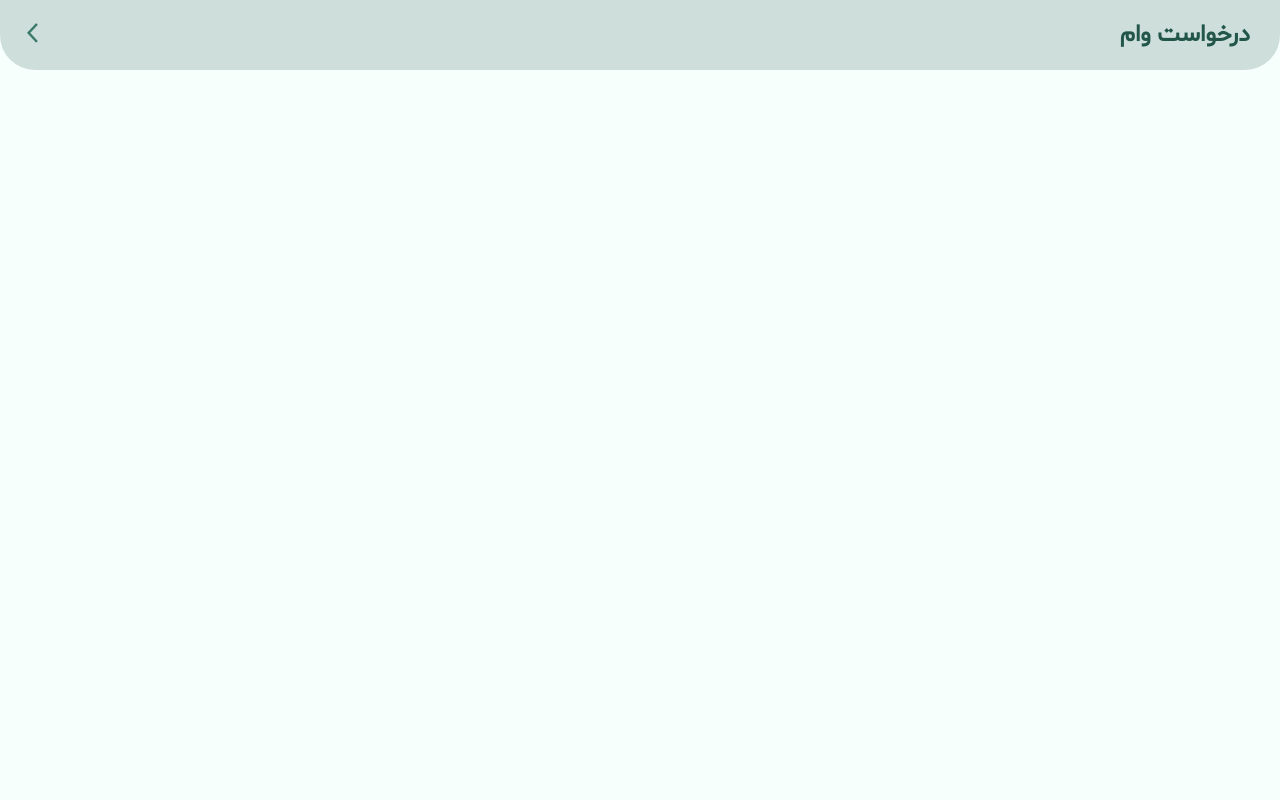
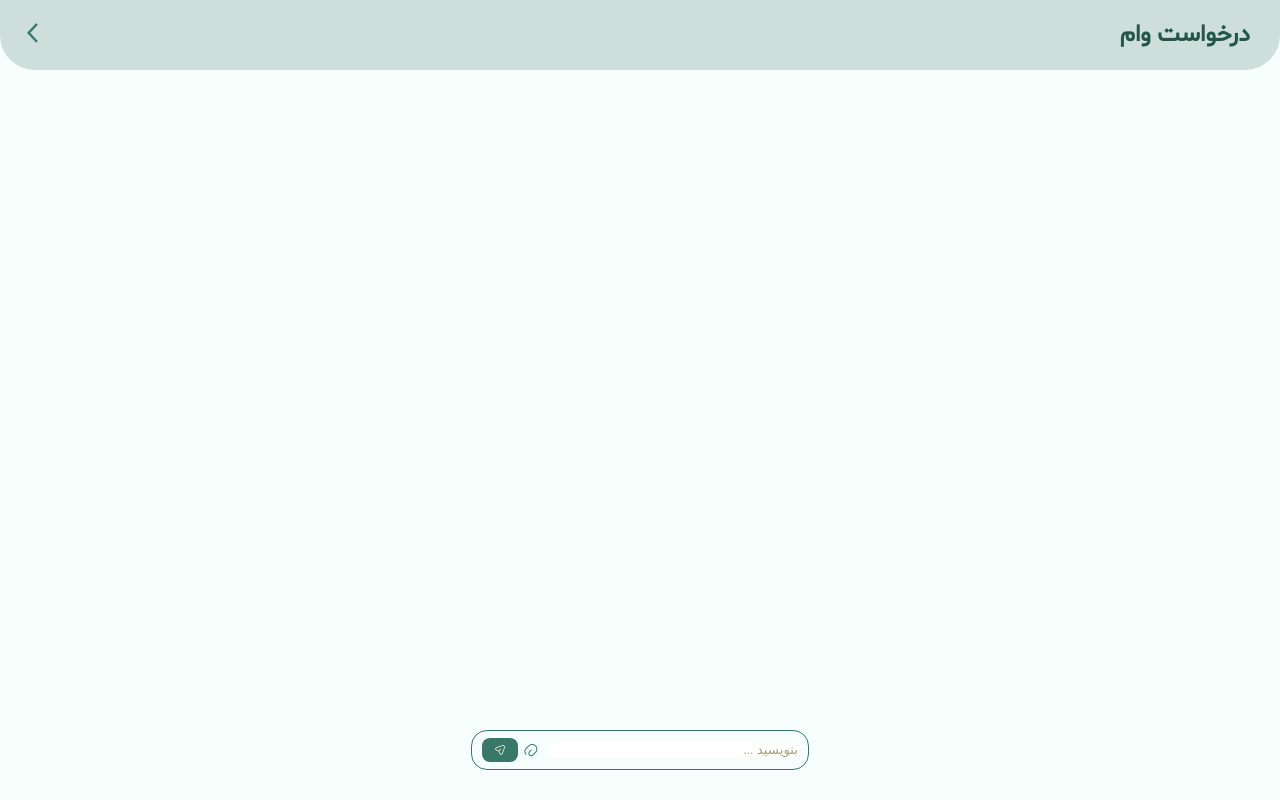
Before and after one commit to mohamdreza04/sandogh-emamreza-frontend, a website: page public/html/darkhast/darkhast.html in a window 1280 px wide. Drawn offline with Linux system fonts and the light colour scheme; a web font is replaced by a local one.

Commit message:
create chat

```diff
--- a/public/css/darkhast/query_darkhast/mobaile_darkhst.css
+++ b/public/css/darkhast/query_darkhast/mobaile_darkhst.css
@@ -20,3 +20,62 @@ section.close_darkhast > a > img {
   width: 30%;
   color: #225649;
 }
+
+/* ------------------------------------------------------ */
+
+section.typing{
+  width: 100%;
+  height: 100px;
+  position: fixed;
+  bottom: 0px;
+  display: flex;
+  justify-content: center;
+  align-items: center;
+}
+
+section.typing > section.typing_box{
+  width: 338px;
+  height: 40px;
+  border-radius: 16px;
+  border: 1px solid #377868;
+  display: flex;
+  flex-direction: row;
+  justify-content: space-between;
+  align-items: center;
+  padding: 0px 10px;
+}
+
+section.typing > section.typing_box > input{
+  width: 250px;
+  border: none;
+  font-family: shabnam_mediom;
+  color: #A5A283;
+
+}
+
+section.typing > section.typing_box > a.fail > div{
+  object-fit: cover;
+  display: flex;
+  justify-content: center;
+  align-items: center;
+}
+
+section.typing > section.typing_box > a.fail > div > img{
+  width: 16px;
+  height: 16px;
+}
+section.typing > section.typing_box > a.send > div{
+  width: 36px;
+  height: 24px;
+  object-fit: cover;
+  background-color: #377868;
+  border-radius: 8px;
+  display: flex;
+  justify-content: center;
+  align-items: center;
+}
+
+section.typing > section.typing_box > a.send > div > img{
+  width: 12px;
+  height: 12px;
+}
--- a/public/html/darkhast/darkhast.html
+++ b/public/html/darkhast/darkhast.html
@@ -15,10 +15,26 @@
       </a>
     </section>
 
-<!-- --------------------------------------- -->
+<!-- ------------------------------------------------------------------- -->
 
 <section class="typing">
-    <section class="typing_box"></section>
+    <section class="typing_box">
+      <input type="text" value="بنویسید ...">
+      <div cl>
+
+      </div>
+      <a class="fail" href="#">
+        <div>
+          <img src="../../pictures/mobaile/darkhast/paperclip-2.png" alt="">
+        </div>
+      </a>
+      <a class="send" href="#">
+        <div>
+          <img src="../../pictures/mobaile/darkhast/send-2.png" alt="">
+        </div>
+      </a>
+
+    </section>
 </section>
   </body>
 </html>
```
Also changed, not shown: public/pictures/mobaile/darkhast/paperclip-2.png (added), public/pictures/mobaile/darkhast/send-2.png (added).
